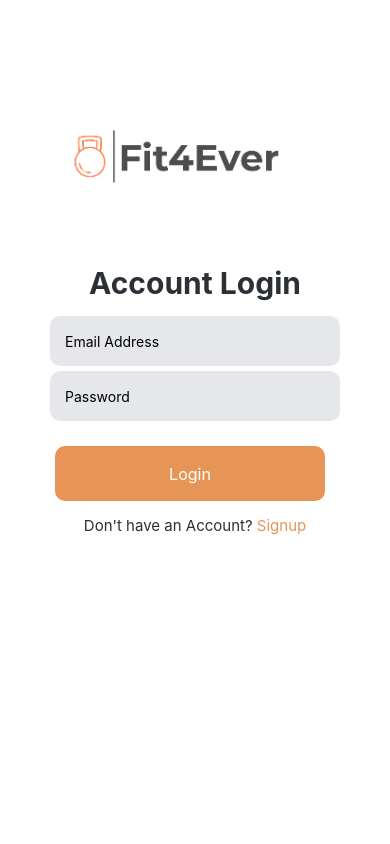
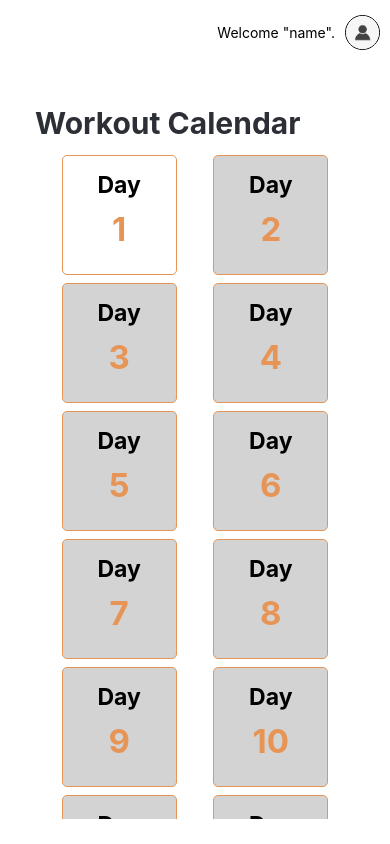
Before and after one commit to k1902953/Fit4Ever, a React Native app: screen / in a window 390 px wide. Built offline with nearby package versions, Linux system fonts and the light colour scheme; no server answers.

Commit message:
Working build
Fixed errors with styling

```diff
--- a/package.json
+++ b/package.json
@@ -18,6 +18,7 @@
     "expo-constants": "~13.0.1",
     "expo-status-bar": "~1.2.0",
     "firebase": "8.2.3",
+    "fitness_npm_project": "^1.1.0",
     "formik": "^2.2.9",
     "react": "17.0.1",
     "react-dom": "17.0.1",
--- a/src/components/DayList.js
+++ b/src/components/DayList.js
@@ -13,8 +13,8 @@ const DayList = ({ number, colour, navigation}) => {
             borderColor: '#e69557',
             borderRadius: 5,
             padding: 5,
-            marginVertical: 5,
-            width: 125,
+            marginVertical: 4,
+            width: 115,
             height: 120,
             }}>
             <View style={styles.center}>
--- a/src/helpers/CalendarButtons.js
+++ b/src/helpers/CalendarButtons.js
@@ -36,7 +36,7 @@ const styles = StyleSheet.create({
         justifyContent: 'space-evenly',
     },
     center:{
-        alignItems: 'center',
+        // alignItems: 'center',
     }
 });
 
--- a/src/navigators/RootStack.js
+++ b/src/navigators/RootStack.js
@@ -26,7 +26,7 @@ const RootStack = () => {
                         paddingLeft: 20
                     }
                 }}
-                initialRouteName = "Login"
+                initialRouteName = "Main"
             >
                 <Stack.Screen name="Login" component={Login}/>
                 <Stack.Screen name="Signup" component={Signup}/>
--- a/src/screens/Account.js
+++ b/src/screens/Account.js
@@ -38,7 +38,7 @@ const Account = ({navigation}) => {
                 <Avatar style={styles.AvatarAccount}resizeMode="cover" source={require('./../../assets/images/avatar.png')}/>
                 <Text style={styles.SubTitleAccount}>Full Name:{}</Text>
                 <Text style={styles.SubTitleAccount}>Email: {auth.currentUser?.email}</Text>
-                <StyledFormArea style={styles.Form}>
+                <StyledFormArea>
                     <Line style={styles.AccountLine}/>
                     <StyledButton style={styles.Button} onPress={HandleLogOut}>
                         <ButtonText style={styles.ButtonText}>Logout</ButtonText>
@@ -55,14 +55,13 @@ const styles = StyleSheet.create({
         flex:1,
         padding : 25,
         width: '100%',
-        alignItems: 'center',
         backgroundColor: primary
     },
 
     AccountContainer: {
         padding: 25,
         paddingTop: 30,
-        justifyContent: 'center',
+        alignItems: 'center',
         backgroundColor: primary
     },
 
@@ -73,9 +72,7 @@ const styles = StyleSheet.create({
         borderWidth: 2,
         borderColor: secondary,
         marginTop: 10,
-        marginBottom: 10,
-        marginLeft: 75
-
+        marginBottom: 10
     },
 
     LogoAccount: {
@@ -98,11 +95,6 @@ const styles = StyleSheet.create({
         color:black,
         marginBottom: 5,
         textAlign: "center"
-
-    },
-
-    Form: {
-        width: 90
     },
 
     AccountLine:{
@@ -113,15 +105,13 @@ const styles = StyleSheet.create({
         marginLeft: -10
     },
     Button: {
-
         width: 270,
         backgroundColor: '#e69557',
         justifyContent: 'center',
-        alignContent: 'center',
         borderRadius: 10,
         marginVertical: 5,
         height: 55,
-        alignItems: 'center',
+        alignItems: 'center'
     },
 
     Text: {
--- a/src/screens/Main.js
+++ b/src/screens/Main.js
@@ -1,17 +1,6 @@
 import React, {useEffect, useState} from "react";
-import {View, Text, StyleSheet, Button, Pressable, ScrollView} from 'react-native';
-import {
-    StyledContainer,
-    InnerContainer,
-    PageTitle,
-    StyledFormArea,
-    StyledButton,
-    ButtonText,
-    AccountContainer,
-    Avatar,
-    SubTitle,
-    Line,
-} from '../components/styles';
+import {View, Text, StyleSheet, Button, Pressable, ScrollView, Image} from 'react-native';
+import { primary, black, secondary, darkLight } from '../components/styles';
 import Daylist from '../components/DayList';
 import CalendarBtns from '../helpers/CalendarButtons';
 
@@ -115,20 +104,20 @@ const Main =({navigation}) => {
                 <Pressable style={styles.header} onPress ={() =>
                     navigation.navigate('Account')}>
                     <Text> Welcome "name".</Text>
-                    <Avatar style={styles.icon} resizeMode="center" source={require('./../../assets/images/avatar.png')}/>
+                    <Image style={styles.icon} resizeMode="center" source={require('./../../assets/images/avatar.png')}/>
                 </Pressable>
             )
         })
     },[]);
     return (
-        <InnerContainer>
+        <View style={styles.InnerContainer}>
             <ScrollView style={styles.scrollView} horizontal={false}>
                 <Text style={styles.PageTitle}>Workout Calendar</Text>
                 <View>
                     <CalendarBtns data={calendar} onSelect={(value) => setComplete(value)}/>
                 </View>
             </ScrollView>
-        </InnerContainer>
+        </View>
     )
 };
 const styles = StyleSheet.create({
@@ -139,6 +128,14 @@ const styles = StyleSheet.create({
         color: '#2c2f36',
         padding: 10
     },
+    InnerContainer:{
+        flex:1,
+        padding : 25,
+        width: '100%',
+        alignContent: 'center',
+        // color: primary,
+        backgroundColor: 'white'
+    },
     header: {
         flexDirection: 'row',
         justifyContent: 'space-evenly',
@@ -146,10 +143,15 @@ const styles = StyleSheet.create({
     },
     icon: {
         width: 35,
-        height: 35
+        height: 35,
+        borderRadius: 50,
+        borderWidth: 1,
+        borderColor: secondary,
+        margin: 10,
+
     },
     scrollView:{
-        marginTop: 110,
+        marginTop: 70,
     }
 });
 export default Main;
--- a/src/screens/Workout.js
+++ b/src/screens/Workout.js
@@ -1,7 +1,6 @@
 import React from "react";
-import { View, Pressable, Text, StyleSheet, Image } from 'react-native';
-import { SafeAreaView } from 'react-native-safe-area-context';
-import { Button } from "react-native-web";
+import { View, Pressable, Text, StyleSheet, Image, Button, TouchableOpacity } from 'react-native';
+// import { Button } from "react-native-web";
 import { StyledContainer,
     PageTitle,
     StyledButton,
@@ -10,15 +9,18 @@ import { StyledContainer,
     ButtonText2,
     Avatar,
 } from '../components/styles';
+import { primary, black, secondary, darkLight, brand } from '../components/styles';
+// import { fitness } from 'fitness_npm_project';
 
 const Workout = ({route}) => {
     const {workoutDay} = route.params;
+    // let fitness = require('fitness_npm_project');
     return (
-        <StyledContainer>
+        <View style={styles.styledContainer}>
             <View style={styles.pad}>
-                <PageTitle>DAY {workoutDay}</PageTitle>
+                <Text style={styles.pageTitle}>DAY {workoutDay}</Text>
                 <Image source={require('./../../assets/images/AccountImage.jpg')}/>
-                <PageTitle style={styles.pad}>Dolphin Plank</PageTitle>
+                <Text style={styles.pad}>Dolphin Plank</Text>
             </View>
             <View style={styles.itemContainer}>
                 <View style={styles.box}>
@@ -30,35 +32,88 @@ const Workout = ({route}) => {
                     <Text style={styles.subText}>100%</Text>
                 </View>
             </View>
+            <View>
+                {/* {fitness.GetsExercises()} */}
+            </View>
             {/* <View>
                 <Text style={styles.subText}>Track Your Run</Text>
             </View> */}
-            <StyledButton>
-                <ButtonText>Add Meal</ButtonText>
-            </StyledButton>
-            <StyledButton2>
-                <ButtonText2>Share Progress</ButtonText2>
-            </StyledButton2>
-        </StyledContainer>
+            <TouchableOpacity style={styles.buttons}>
+                <Text style={styles.textLinkContent}>Add Meal</Text>
+            </TouchableOpacity>
+            <TouchableOpacity style={styles.buttons2}>
+                <Text style={styles.textLinkContent}>Share Progress</Text>
+            </TouchableOpacity>
+        </View>
     );
 };
 
 const styles = StyleSheet.create({
     pad:{
-        paddingTop: 60
+        fontSize: 30,
+        textAlign: 'center',
+        fontWeight: 'bold',
+        color: '#2c2f36',
+        padding: 10,
+        paddingTop: 10,
+    },
+    textLinkContent: {
+        color: brand,
+        fontSize: 16,
+    },
+    buttons: {
+        flex: 1,
+        margin: 5,
+        width: 300,
+        maxHeight: 70,
+        backgroundColor: '#e69557',
+        justifyContent: 'center',
+        alignContent: 'center',
+        borderRadius: 10,
+        alignItems: 'center',
+    },
+    buttons2: {
+        flex: 1,
+        margin: 5,
+        width: 300,
+        maxHeight: 70,
+        borderColor: '#e69557',
+        borderWidth: 1,
+        justifyContent: 'center',
+        alignContent: 'center',
+        borderRadius: 10,
+        alignItems: 'center',
+    },
+    styledContainer:{
+        flex:1,
+        padding : 25,
+        width: '100%',
+        alignContent: 'center',
+        color: primary,
+        backgroundColor: 'white',
+        alignItems: 'center',
     },
     itemContainer:{
         flexDirection:'row',
         flexWrap:'wrap',
         justifyContent: 'space-evenly',
         marginTop: 20,
-        marginBottom: 50
+        marginBottom: 40
+    },
+    pageTitle:{
+        fontSize: 30,
+        textAlign: 'center',
+        fontWeight: 'bold',
+        color: '#2c2f36',
+        padding: 10,
+        paddingTop: 10
     },
     box:{
         backgroundColor: '#e5e7eb',
         padding: 20,
         borderRadius: 5,
-        alignItems: 'center'
+        alignItems: 'center',
+        margin:5
     },
     nameText: {
         fontSize: 23,
```
Also changed, not shown: 1 other file (tests, documents, lock files or other folders).
